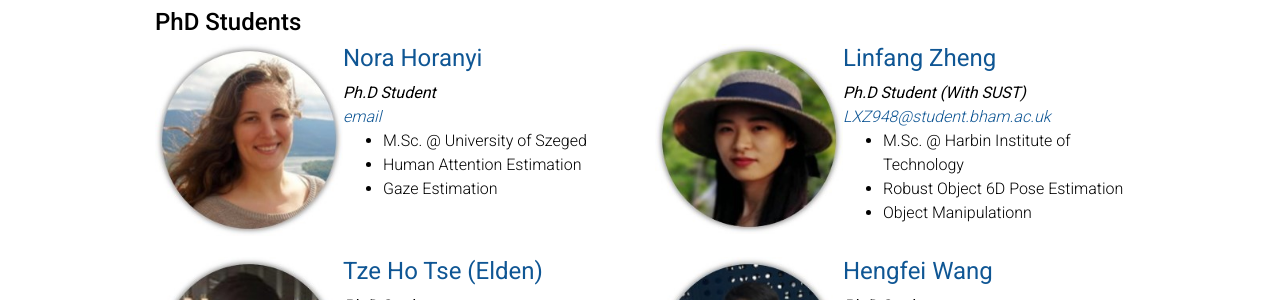
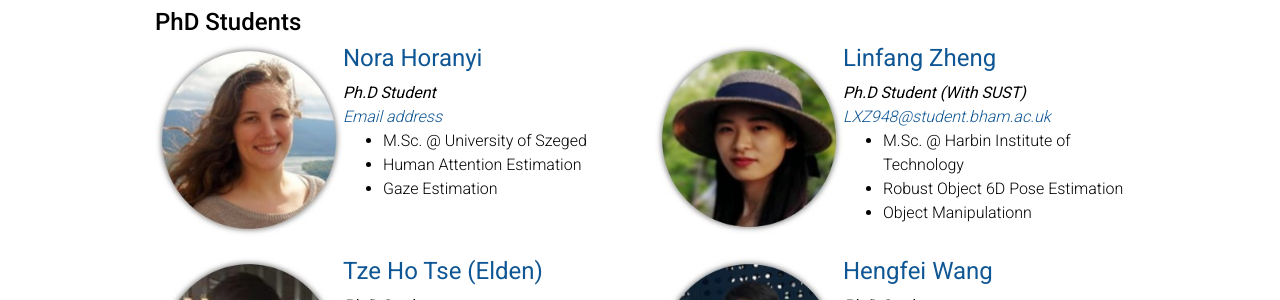
Before and after one commit to cvlab-uob/cvlab-uob.github.io, a Jekyll site: the page built from _pages/students.md, in a window 1280 px wide and 900 px high, scrolled down 395 px. Shown: the part 153-453 px from the top of the window. Built offline with Jekyll 4.4.1, drawn with Linux system fonts in a browser that asks for light colours; nearby versions of some CDN libraries; comment, search, counter and statistics services are not loaded; a style sheet for code colours, icons or effects is not loaded.

Commit message:
Update students.md

```diff
--- a/_pages/students.md
+++ b/_pages/students.md
@@ -60,7 +60,7 @@ navigation_weight: 30
             </a></h4>
             <i>
             <b>Ph.D Student</b><br>
-            <a href="&#109;&#97;&#105;&#108;&#116;&#111;&#58;%6E%2E%68%6F%72%61%6E%79%69%40%70%67%72%2E%62%68%61%6D%2E%61%63%2E%75%6B">email</a><br>
+            <a href="&#109;&#97;&#105;&#108;&#116;&#111;&#58;%6E%2E%68%6F%72%61%6E%79%69%40%70%67%72%2E%62%68%61%6D%2E%61%63%2E%75%6B">Email address</a><br>
             </i>
             <ul class="research-topics" style="overflow: hidden">
             <li>M.Sc. @ University of Szeged</li>
```
